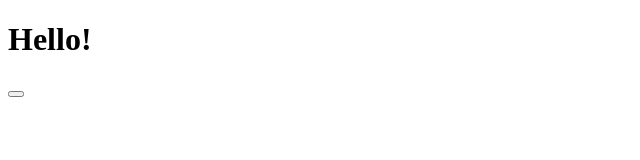
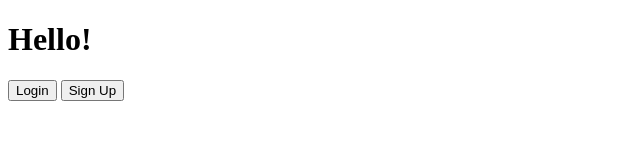
Before and after one commit to foundersandcoders/how-am-I-doing, a website: page public/views/index.html in a window 1280 px wide. Shown: the whole page, without its empty margins (0-640 px from the left). Drawn offline with nearby package versions, Linux system fonts and the light colour scheme; files that its build step writes are made by us from their sources.

Commit message:
index.html now has two button partials

```diff
--- a/public/views/index.html
+++ b/public/views/index.html
@@ -7,7 +7,8 @@
   <body>
     <h1>Hello!</h1>
       <section>
-      {{> button}}
+      {{> button title='Login'}}
+      {{> button title='Sign Up'}}
       </section>
   </body>
 </html>
```
